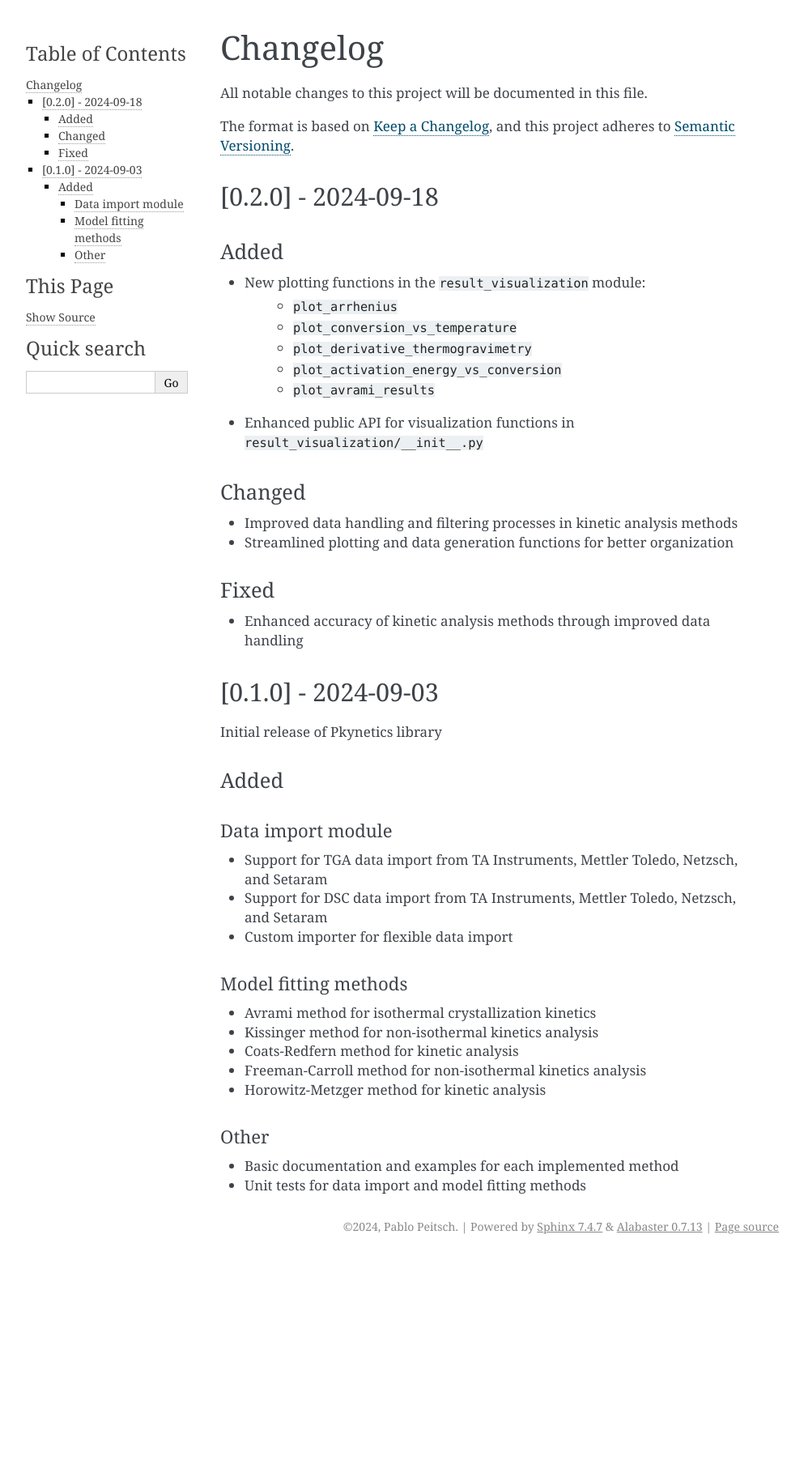
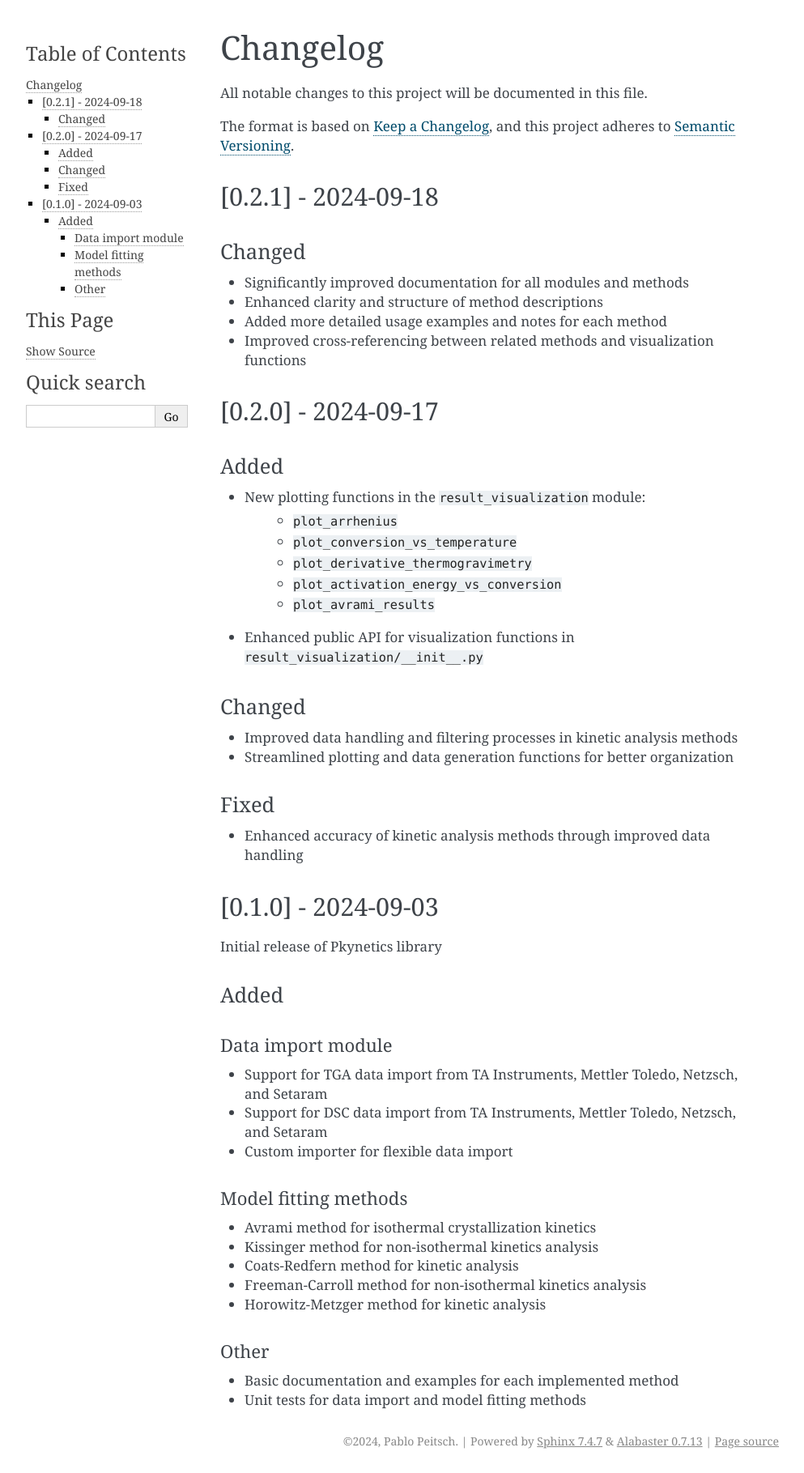
Before and after one commit to PPeitsch/pkynetics, a Sphinx documentation site: the page built from docs/changelog.rst, in a window 1280 px wide. Shown: the whole page at 81% size, without its empty margins (148-1141 px from the left). Built offline with Sphinx 7.4.7, drawn with Linux system fonts in a browser that asks for light colours; pages that are not in the unit, such as notebooks, are missing from menus; before the commit the page ends 1554 px from its top, so only the background shows below that.

Commit message:
fixed changelog docs

```diff
--- a/docs/changelog.rst
+++ b/docs/changelog.rst
@@ -6,7 +6,17 @@ All notable changes to this project will be documented in this file.
 The format is based on `Keep a Changelog <https://keepachangelog.com/en/1.0.0/>`_,
 and this project adheres to `Semantic Versioning <https://semver.org/spec/v2.0.0.html>`_.
 
-[0.2.0] - 2024-09-18
+[0.2.1] - 2024-09-18
+--------------------
+
+Changed
+^^^^^^^
+- Significantly improved documentation for all modules and methods
+- Enhanced clarity and structure of method descriptions
+- Added more detailed usage examples and notes for each method
+- Improved cross-referencing between related methods and visualization functions
+
+[0.2.0] - 2024-09-17
 --------------------
 
 Added
```
